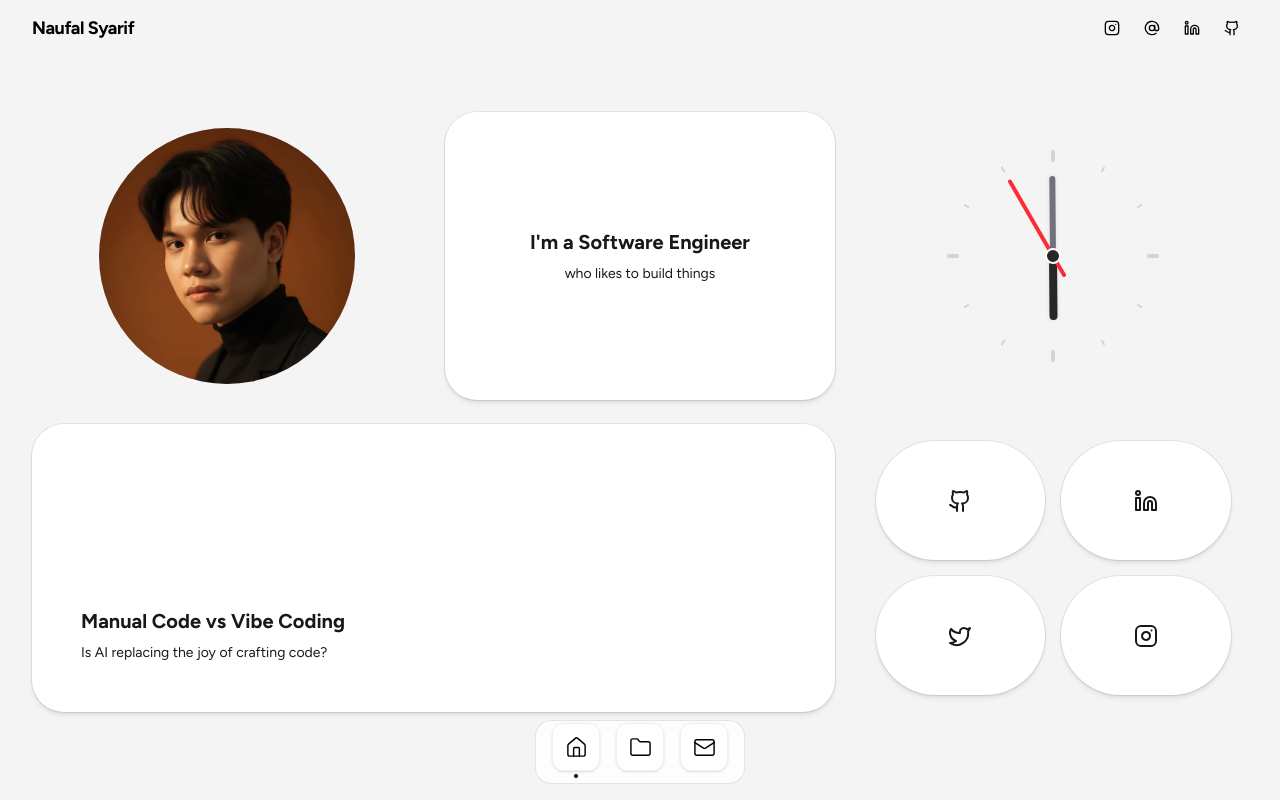
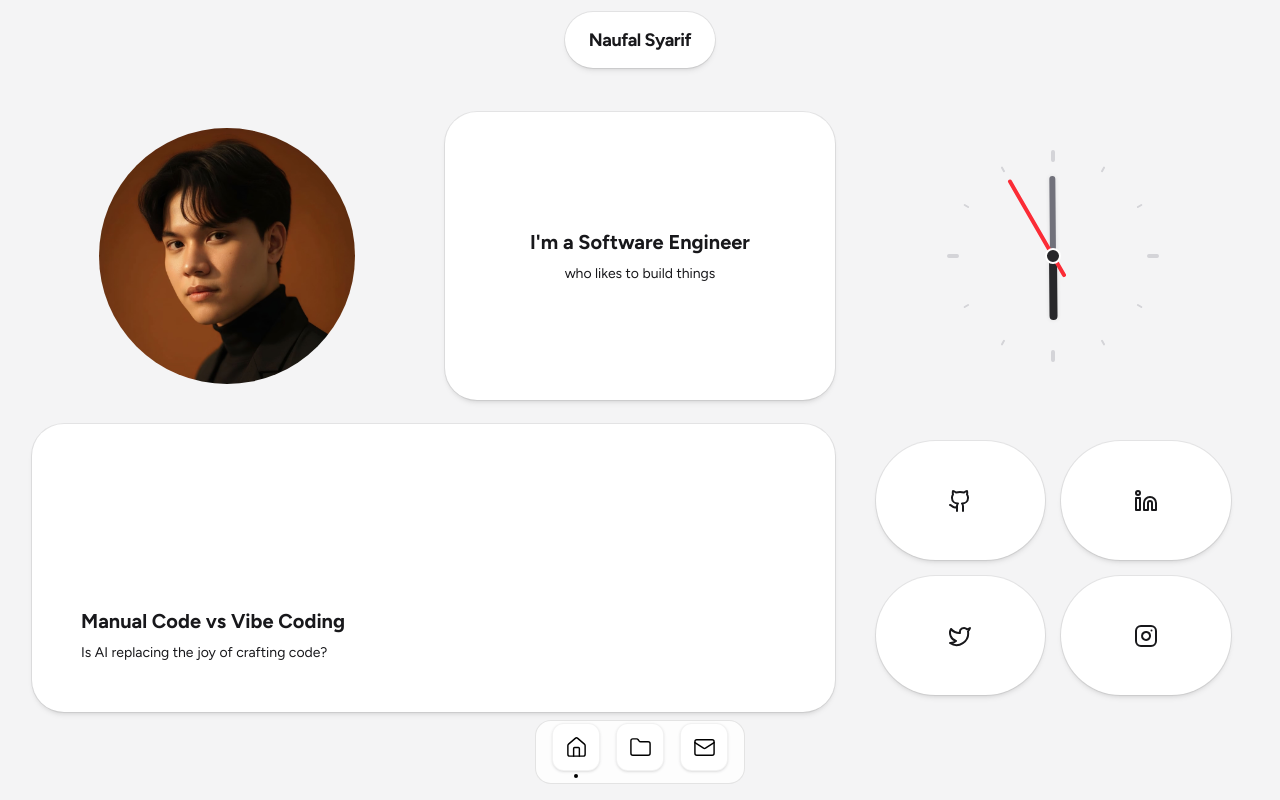
Before and after one commit to palsarip/personalwebsite-v4, a Next.js app in the folder apps/client/: page / in a window 1280 px wide. Built offline with nearby package versions, Linux system fonts and the light colour scheme.

Commit message:
feat: adding animation for the header

```diff
--- a/apps/client/components/layout/header.tsx
+++ b/apps/client/components/layout/header.tsx
@@ -1,44 +1,91 @@
+"use client";
+
 import Link from "next/link";
+import { usePathname } from "next/navigation";
 import { Container } from "@/components/layout/container";
 import { Button } from "@/components/ui/button";
-import { Github, Instagram, Linkedin, Twitter } from "lucide-react"; // Using Twitter as placeholder for Threads if needed or just generic
+import { Github, Instagram, Linkedin } from "lucide-react";
+import { motion, AnimatePresence } from "framer-motion";
+import { cn } from "@/lib/utils";
 
 export function Header() {
+  const pathname = usePathname();
+  const isHome = pathname === "/";
+
+  // Staggered variants for the social container
+  const containerVariants = {
+    hidden: { opacity: 0 },
+    visible: {
+      opacity: 1,
+      transition: {
+        delayChildren: 0.1,
+        staggerChildren: 0.1,
+      },
+    },
+    exit: {
+      opacity: 1, // Keep container visible so children can animate out
+      transition: {
+        staggerChildren: 0.05,
+        staggerDirection: -1,
+      },
+    },
+  };
+
+  // Variants for individual icons
+  const itemVariants = {
+    hidden: { opacity: 0, scale: 0.5 },
+    visible: { opacity: 1, scale: 1 },
+    exit: { opacity: 0, scale: 0.5, transition: { duration: 0.2 } },
+  };
+
   return (
-    <header className="fixed top-0 z-50 w-full border-b border-white/10 bg-white/5 backdrop-blur-md">
-      <Container>
-        <div className="flex h-14 items-center justify-between">
-          <div className="flex items-center">
+    <header className="fixed top-0 z-50 w-full pointer-events-none">
+      <Container className="h-20 flex items-center">
+        <div className="relative flex w-full items-center">
+          {/* Name Pill Container - Controls Position */}
+          <div
+            className={cn(
+              "flex w-full items-center transition-all duration-500 ease-in-out",
+              isHome ? "justify-center" : "justify-start"
+            )}
+          >
+            <motion.div
+              layout
+              className="flex items-center bg-white shadow-surround-lg pointer-events-auto backdrop-blur-md rounded-full px-6 py-3 h-14"
+              transition={{
+                type: "spring",
+                stiffness: 120,
+                damping: 20,
+                mass: 1,
+                delay: 0, // Simultaneous animation
+              }}
+            >
               <Link href="/" className="flex items-center space-x-2">
-              <span className="font-bold text-lg tracking-tight">
+                <span className="font-bold text-lg tracking-tight text-zinc-900 whitespace-nowrap">
                   Naufal Syarif
                 </span>
               </Link>
+            </motion.div>
           </div>
-          <div className="flex items-center space-x-2">
-            <Button
-              variant="ghost"
-              size="icon"
-              asChild
-              className="h-8 w-8 text-muted-foreground hover:text-foreground"
+
+          {/* Socials (Absolute Positioned) */}
+          <AnimatePresence>
+            {!isHome && (
+              <motion.div
+                variants={containerVariants}
+                initial="hidden"
+                animate="visible"
+                exit="exit"
+                className="absolute right-0 flex items-center space-x-2"
               >
-              <Link
-                href="https://instagram.com"
-                target="_blank"
-                rel="noreferrer"
-              >
-                <Instagram className="h-4 w-4" />
-                <span className="sr-only">Instagram</span>
-              </Link>
-            </Button>
-            <Button
-              variant="ghost"
-              size="icon"
-              asChild
-              className="h-8 w-8 text-muted-foreground hover:text-foreground"
-            >
-              <Link href="https://threads.net" target="_blank" rel="noreferrer">
-                {/* Threads Icon SVG since Lucide might not have it yet */}
+                {[
+                  {
+                    Icon: Instagram,
+                    href: "https://instagram.com",
+                    label: "Instagram",
+                  },
+                  {
+                    Icon: ({ className }: { className?: string }) => (
                       <svg
                         xmlns="http://www.w3.org/2000/svg"
                         width="16"
@@ -49,41 +96,39 @@ export function Header() {
                         strokeWidth="2"
                         strokeLinecap="round"
                         strokeLinejoin="round"
-                  className="lucide lucide-at-sign"
+                        className={className}
                       >
                         <circle cx="12" cy="12" r="4" />
                         <path d="M16 8v5a3 3 0 0 0 6 0v-1a10 10 0 1 0-3.92 7.94" />
                       </svg>
-                <span className="sr-only">Threads</span>
-              </Link>
-            </Button>
+                    ),
+                    href: "https://threads.net",
+                    label: "Threads",
+                  },
+                  {
+                    Icon: Linkedin,
+                    href: "https://linkedin.com",
+                    label: "LinkedIn",
+                  },
+                  { Icon: Github, href: "https://github.com", label: "GitHub" },
+                ].map((social, index) => (
+                  <motion.div key={index} variants={itemVariants}>
                     <Button
                       variant="ghost"
                       size="icon"
                       asChild
-              className="h-8 w-8 text-muted-foreground hover:text-foreground"
+                      className="h-12 w-12 bg-white shadow-surround-lg text-zinc-500 hover:text-zinc-900 hover:bg-zinc-50 rounded-full pointer-events-auto flex items-center justify-center"
                     >
-              <Link
-                href="https://linkedin.com"
-                target="_blank"
-                rel="noreferrer"
-              >
-                <Linkedin className="h-4 w-4" />
-                <span className="sr-only">LinkedIn</span>
+                      <Link href={social.href} target="_blank" rel="noreferrer">
+                        <social.Icon className="h-5 w-5" />
+                        <span className="sr-only">{social.label}</span>
                       </Link>
                     </Button>
-            <Button
-              variant="ghost"
-              size="icon"
-              asChild
-              className="h-8 w-8 text-muted-foreground hover:text-foreground"
-            >
-              <Link href="https://github.com" target="_blank" rel="noreferrer">
-                <Github className="h-4 w-4" />
-                <span className="sr-only">GitHub</span>
-              </Link>
-            </Button>
-          </div>
+                  </motion.div>
+                ))}
+              </motion.div>
+            )}
+          </AnimatePresence>
         </div>
       </Container>
     </header>
```
Lines whose indentation alone changed are shown as unchanged.
